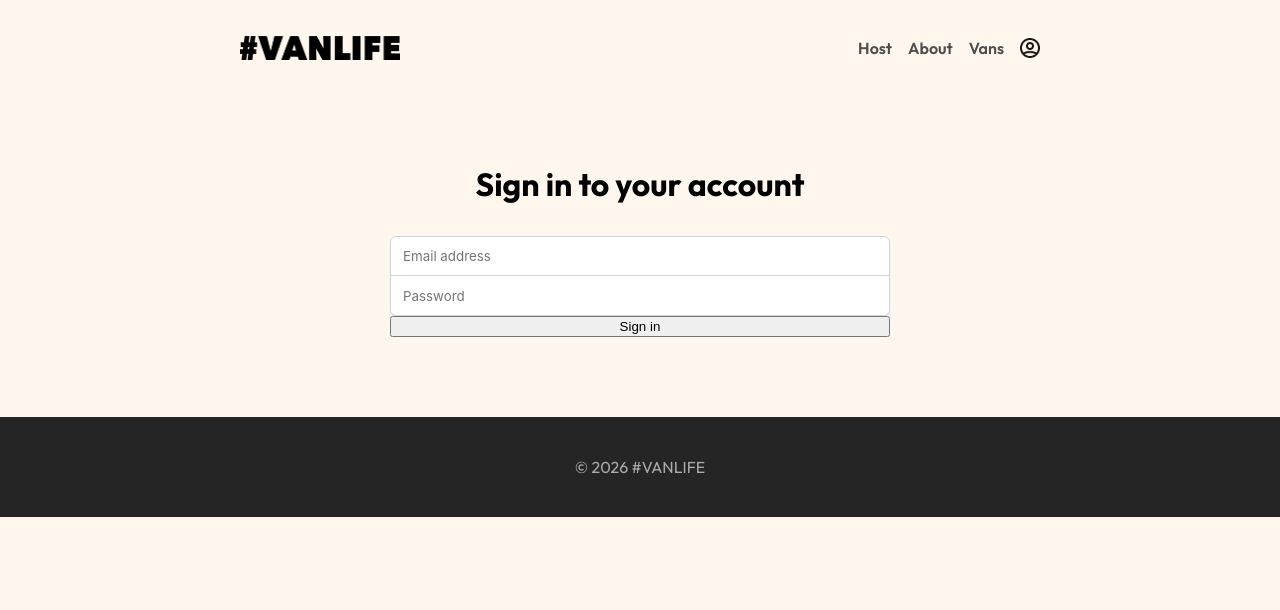
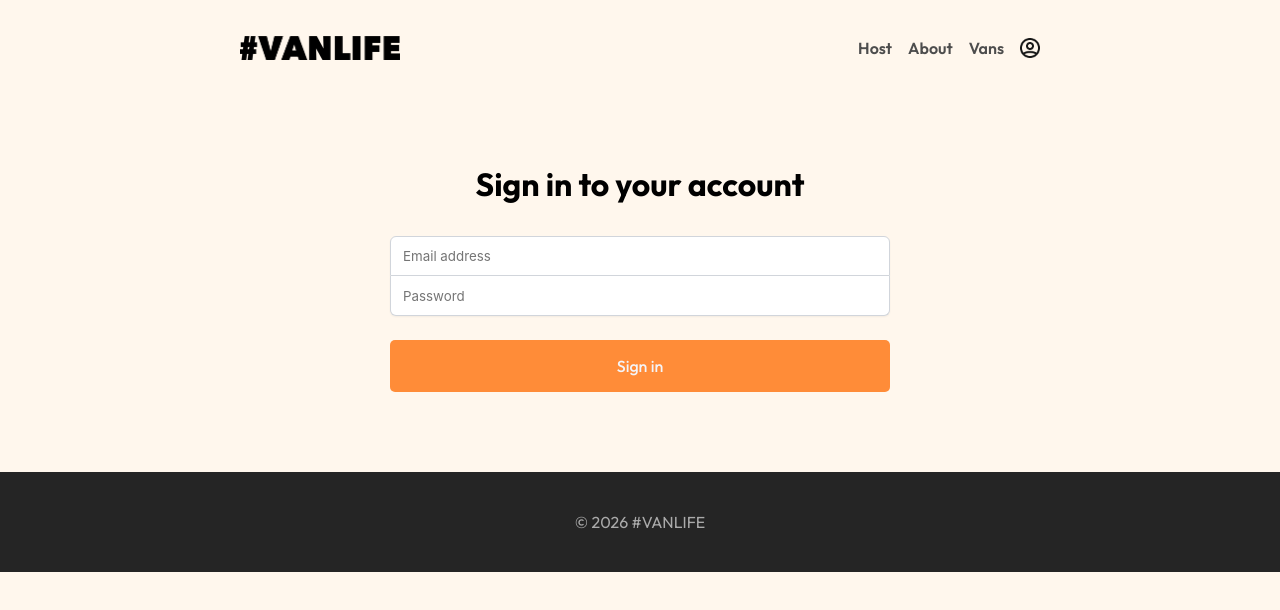
Before and after one commit to Davsan88/vanlife-react-router, a React (Vite) app: page /login in a window 1280 px wide. Shown: the top 610 px of the page. Built offline with nearby package versions, Linux system fonts and the light colour scheme; what miragejs would draw is missing.

Commit message:
style: update login button and error styles

```diff
--- a/src/pages/Login.css
+++ b/src/pages/Login.css
@@ -40,7 +40,7 @@
     border-top: none;
 }
 
-.sign-in-btn {
+.login-btn {
     margin-top: 1.5em;
     padding: 1em;
     width: 100%;
@@ -54,10 +54,15 @@
     font-weight: 500;
 }
 
+.login-btn:disabled {
+    opacity: 0.5;
+    cursor: not-allowed;
+}
+
 .login-icon {
     width: 1.25rem;
 }
 
-.login-first {
+.login-error {
     color: red;
 }
```
